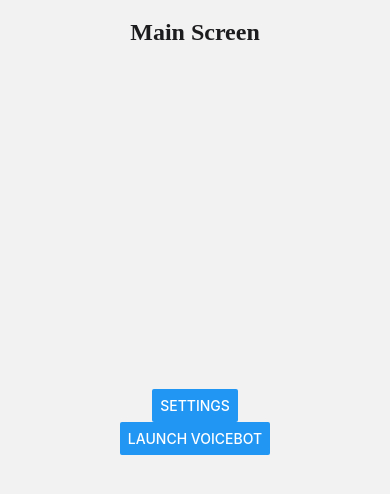
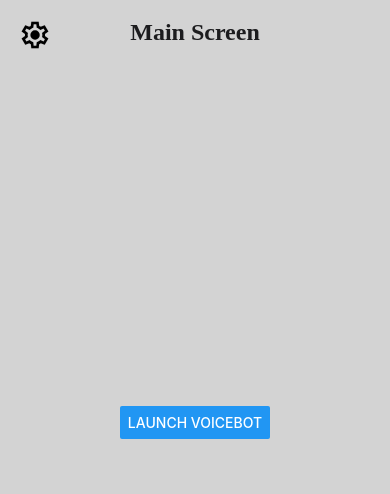
Before and after one commit to hadyawayda/react-native-exercise, a React Native app: screen /MainStack in a window 390 px wide. Shown: the top 494 px of the page. Built offline with nearby package versions, Linux system fonts and the light colour scheme.

Commit message:
Updated settings icon with proper styling and adjusted its pressable box

```diff
--- /dev/null
+++ b/src/components/SettingsIcon.tsx
@@ -0,0 +1,15 @@
+import Svg, { Path } from 'react-native-svg';
+
+const SettingsIcon = () => {
+  return (
+    <Svg height={32} width={32} viewBox="0 -960 960 960" fill={'black'}>
+      <Path
+        d="m370-80-16-128q-13-5-24.5-12T307-235l-119 50L78-375l103-78q-1-7-1-13.5v-27q0-6.5 1-13.5L78-585l110-190 119 50q11-8 23-15t24-12l16-128h220l16 128q13 5 24.5 12t22.5 15l119-50 110 190-103 78q1 7 1 13.5v27q0 6.5-2 13.5l103 78-110 190-118-50q-11 8-23 15t-24 12L590-80H370Zm70-80h79l14-106q31-8 57.5-23.5T639-327l99 41 39-68-86-65q5-14 7-29.5t2-31.5q0-16-2-31.5t-7-29.5l86-65-39-68-99 42q-22-23-48.5-38.5T533-694l-13-106h-79l-14 106q-31 8-57.5 23.5T321-633l-99-41-39 68 86 64q-5 15-7 30t-2 32q0 16 2 31t7 30l-86 65 39 68 99-42q22 23 48.5 38.5T427-266l13 106Zm42-180q58 0 99-41t41-99q0-58-41-99t-99-41q-59 0-99.5 41T342-480q0 58 40.5 99t99.5 41Zm-2-140Z"
+        stroke={'black'}
+        strokeWidth={2}
+      />
+    </Svg>
+  );
+};
+
+export default SettingsIcon;
--- a/src/screens/MainScreen.tsx
+++ b/src/screens/MainScreen.tsx
@@ -1,15 +1,17 @@
-import { Button, StyleSheet, View } from 'react-native';
+import { Button, StyleSheet, TouchableOpacity, View } from 'react-native';
+import SettingsIcon from '../components/SettingsIcon';
 import { MainScreenProps } from '../types/screens';
 
 const MainScreen = ({ navigation }: MainScreenProps) => {
   return (
     <View style={styles.container}>
-      <Button
-        title="Settings"
+      <TouchableOpacity
+        style={styles.settingsButton}
         onPress={() =>
           navigation.navigate('SettingsStack', { screen: 'SettingsScreen' })
-        }
-      />
+        }>
+        <SettingsIcon />
+      </TouchableOpacity>
       <Button
         title="Launch Voicebot"
         onPress={() => navigation.navigate('VoicebotScreen')}
@@ -23,6 +25,17 @@
     flex: 1,
     justifyContent: 'center',
     alignItems: 'center',
+    backgroundColor: 'lightgray',
+  },
+  settingsButton: {
+    position: 'absolute',
+    width: 50,
+    height: 50,
+    top: 10,
+    left: 10,
+    display: 'flex',
+    justifyContent: 'center',
+    alignItems: 'center',
   },
 });
 
```
